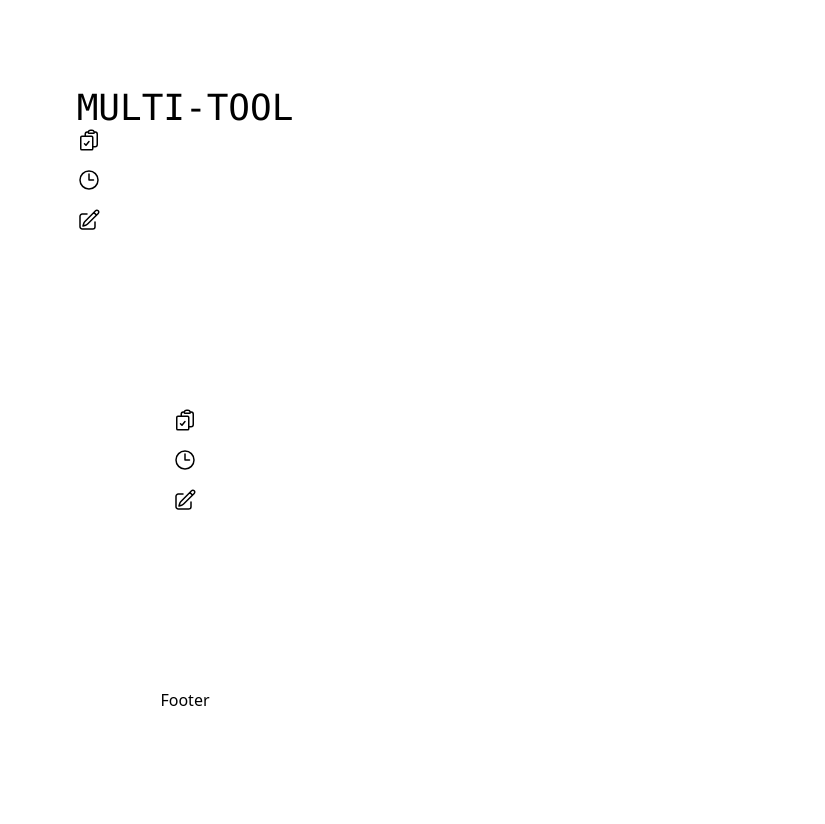
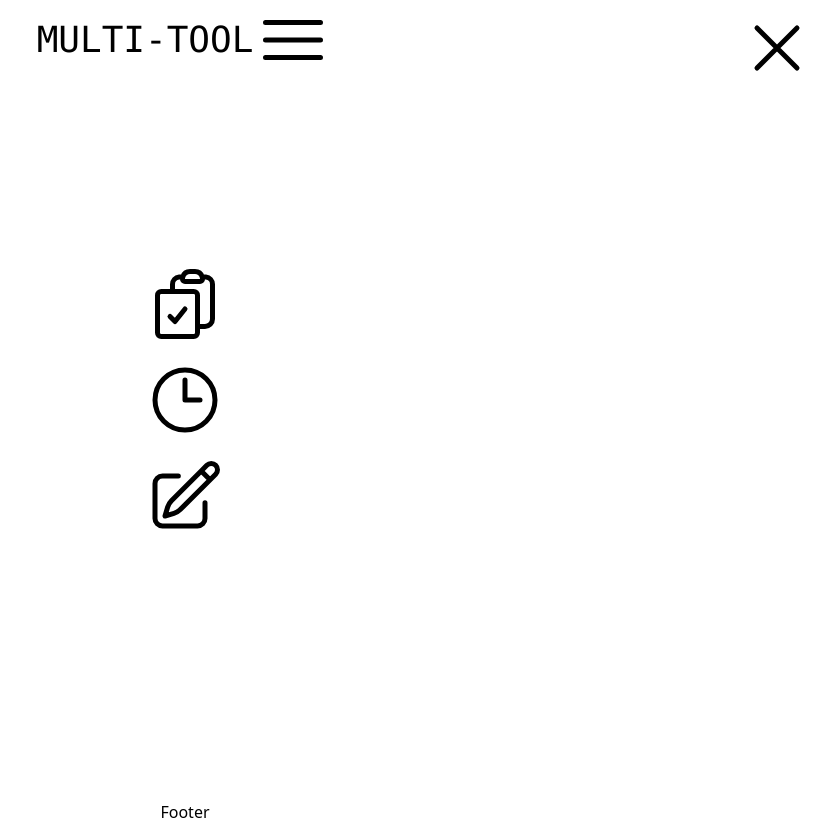
Before and after one commit to mdubelbeis/alarm-clock, a React (Vite) app: page /menu in a window 1280 px wide. Shown: the whole page, without its empty margins (455-1280 px from the left). Before the commit the page ends 800 px from the top, so only its background shows below. Built offline with nearby package versions, Linux system fonts and the light colour scheme.

Commit message:
header logic

```diff
--- a/src/components/Home/HomeNav.tsx
+++ b/src/components/Home/HomeNav.tsx
@@ -14,9 +14,16 @@ const ICON_DIMENSION = [
   },
 ];
 
-const HomeNav: React.FC = () => {
+interface HomeNavProps {
+  onClick: (bool: boolean) => void;
+}
+
+const HomeNav: React.FC<HomeNavProps> = ({ onClick }) => {
   return (
-    <nav>
+    <nav className="h-screen grid place-content-center">
+      <div className="absolute top-2 right-2" onClick={() => onClick(false)}>
+        <Icons d="M6 18L18 6M6 6l12 12" />
+      </div>
       <ul className="flex flex-col gap-4">
         {ICON_DIMENSION.map((icon) => {
           return (
--- a/src/components/ui/Header.tsx
+++ b/src/components/ui/Header.tsx
@@ -1,10 +1,17 @@
+import { useState } from "react";
 import HomeNav from "../Home/HomeNav";
+import Icons from "./Icons";
 
 const Header: React.FC = () => {
+  const [showMenu, setShowMenu] = useState(false);
+
   return (
-    <header>
+    <header className="fixed top-0 flex justify-between items-center">
       <div className="font-mono text-4xl">MULTI-TOOL</div>
-      <HomeNav />
+      <div className="" onClick={() => setShowMenu(true)}>
+        <Icons d="M3.75 6.75h16.5M3.75 12h16.5m-16.5 5.25h16.5" />
+      </div>
+      {showMenu && <HomeNav onClick={setShowMenu} />}
     </header>
   );
 };
--- a/src/components/ui/Icons.tsx
+++ b/src/components/ui/Icons.tsx
@@ -9,7 +9,7 @@ const Icons: React.FC<IconProps> = ({ d }) => {
       viewBox="0 0 24 24"
       strokeWidth={1.5}
       stroke="currentColor"
-      className="w-6 h-6"
+      className="w-20 h-20"
     >
       <path strokeLinecap="round" strokeLinejoin="round" d={d} />
     </svg>
```
